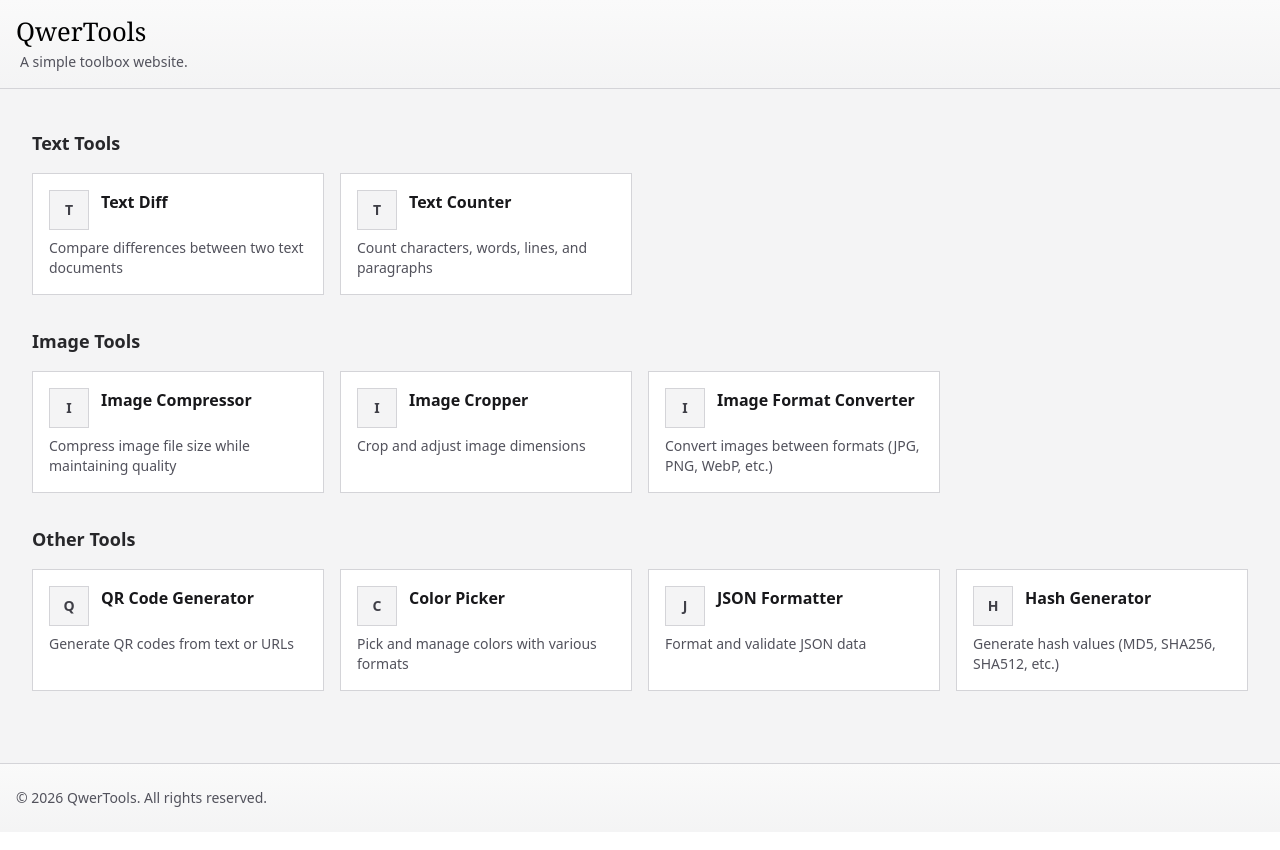
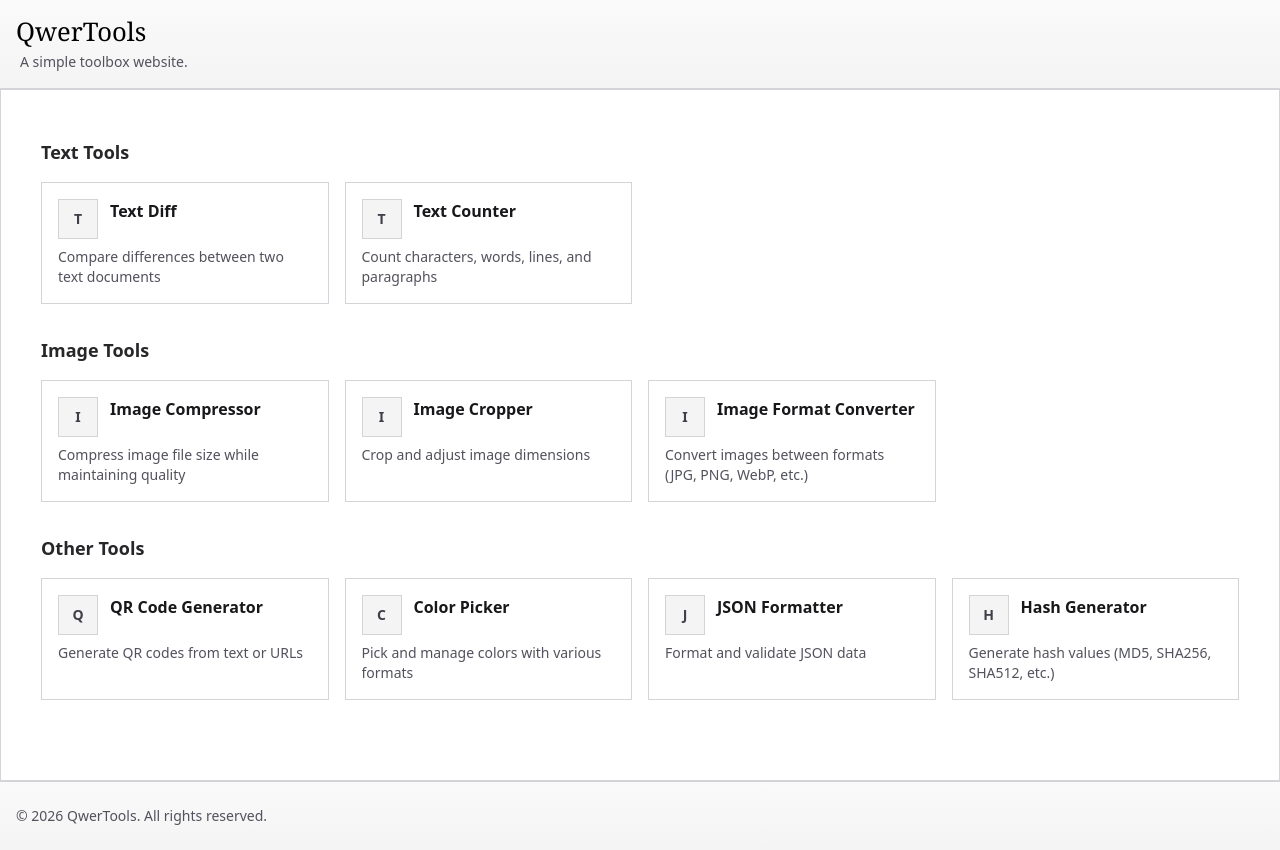
Before and after one commit to copyandpastea/qwertools, a SvelteKit app: page / in a window 1280 px wide. Built offline with nearby package versions, Linux system fonts and the light colour scheme.

Commit message:
Adjust layout

```diff
--- a/src/routes/+layout.svelte
+++ b/src/routes/+layout.svelte
@@ -4,7 +4,7 @@
 	import favicon from "$lib/assets/favicon.svg";
 	import { tools, toolsByCategory, type Tool } from "$lib/data/tools";
 	import { page } from "$app/stores";
-    import Header from "$lib/components/layout/Header.svelte";
+	import Header from "$lib/components/layout/Header.svelte";
 	import Footer from "$lib/components/layout/Footer.svelte";
 
 	const categories = [
@@ -26,8 +26,10 @@
 		logoText="QT"
 	/>
 
-	<main class="px-4 py-4 flex-1">
-		{@render children()}
+	<main class="flex-1">
+		<div class="wiki-content mx-auto p-6 space-y-6">
+			{@render children()}
+		</div>
 	</main>
 
 	<Footer
```
